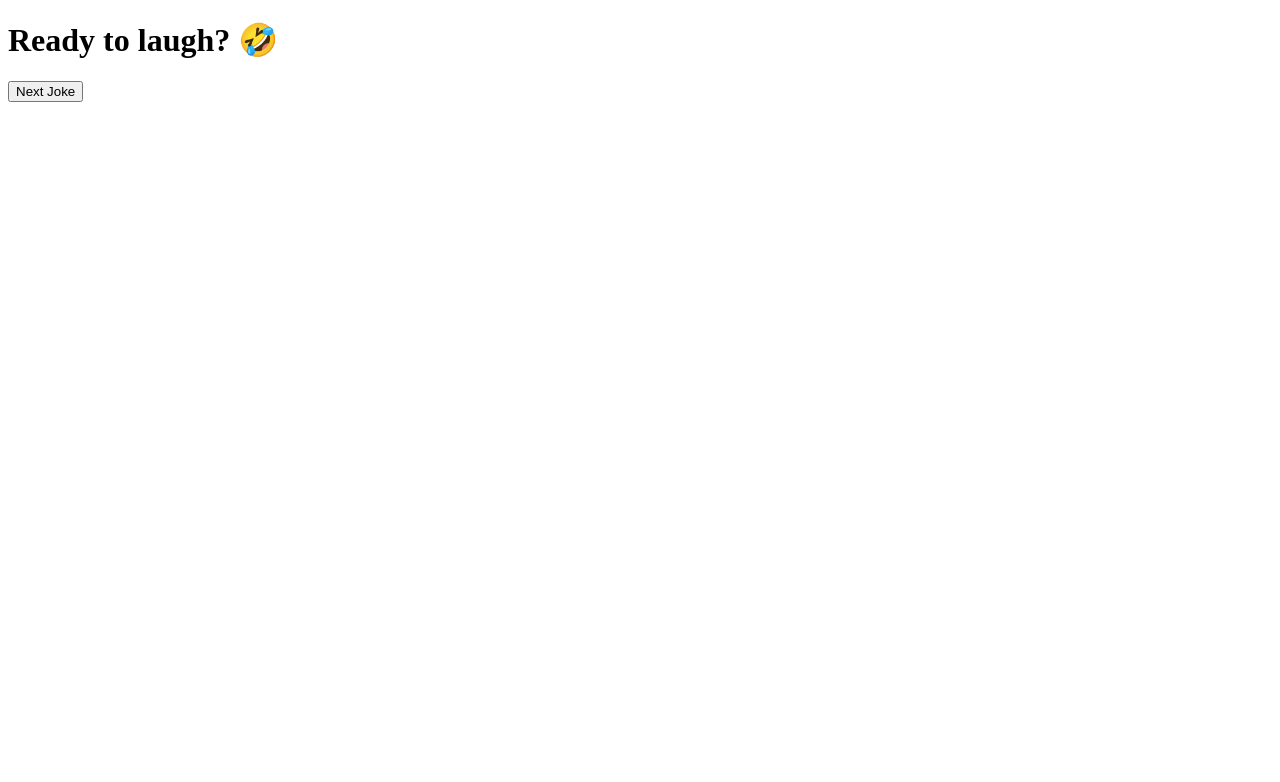
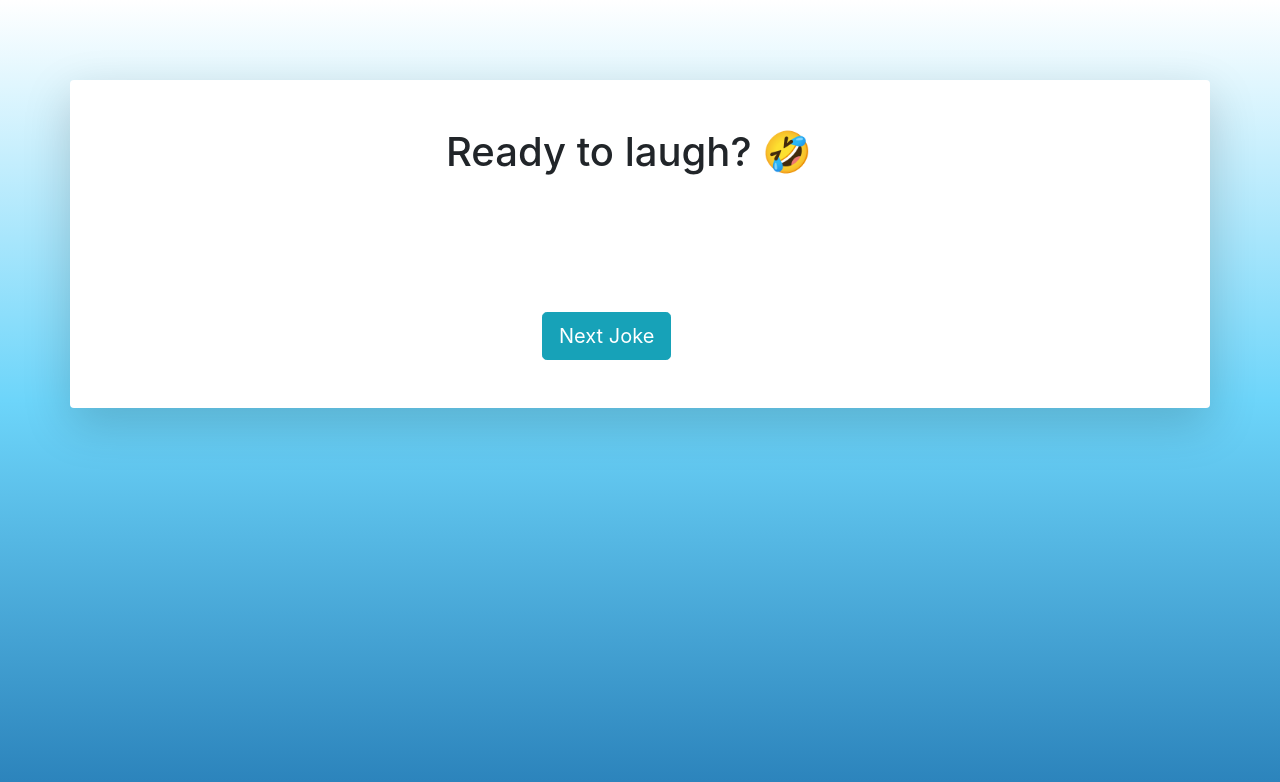
Before and after one commit to MinervaLong/sprint8_acudits, a React app: page / in a window 1280 px wide. Shown: the top 782 px of the page. Built offline with nearby package versions, Linux system fonts and the light colour scheme; the HTML template or start-up script is replaced by a standard one.

Commit message:
Exercise 2 - Level 2

```diff
--- a/package.json
+++ b/package.json
@@ -36,11 +36,13 @@
   },
   "dependencies": {
     "axios": "^0.21.1",
+    "bootstrap": "^4.6.0",
     "easy-ftp": "0.4.1",
     "react": "17.0.1",
+    "react-bootstrap": "^1.6.0",
     "react-dom": "17.0.1",
     "react-router": "5.2.0",
     "react-router-dom": "5.2.0",
-    "styled-components": "5.2.1"
+    "styled-components": "^5.2.1"
   }
 }
--- a/src/App.js
+++ b/src/App.js
@@ -1,7 +1,18 @@
  import React, {useState} from 'react'
  import Header from './components/Header'
  import Joke from './components/Joke'
- import Button from './components/Button'
+ import Btn from './components/Btn'
+ import Container from 'react-bootstrap/Container'
+ import Row from 'react-bootstrap/Row'
+ import Col from 'react-bootstrap/Col'
+ import styled from 'styled-components';
+
+ const Main = styled.main`
+    background: #2980B9;
+    background: linear-gradient(to bottom, #FFFFFF, #6DD5FA, #2980B9);
+    padding-top:5rem;
+    height: 100vh;
+ `
 
  const fetchUrlJokes = 'https://geek-jokes.sameerkumar.website/api'
 
@@ -17,11 +28,27 @@
     }
 
     return (
-        <div>
-            <Header />
-            <Joke joke={joke}/>
-            <Button click={nextJoke}/>
-        </div>
+        <Main>
+        <Container className='p-5 flex justify-content-center shadow-lg p-3 mb-5 bg-white rounded'>
+            <Row className="justify-content-md-center position-relative">
+                <Col xs lg='1' className='p-0'></Col>
+                <Col md='6' lg='4' className='p-0'>
+                    <Row>
+                        <Header />
+                    </Row>
+                    <Row>
+                        <Joke joke={joke}/>
+                    </Row>
+                    <Row>
+                        <Btn click={nextJoke}/>
+                    </Row>
+
+                </Col>
+                <Col xs lg='1' className='p-0'></Col>
+            </Row>
+
+        </Container>
+        </Main>
     );
 };
 
--- /dev/null
+++ b/src/components/Btn.js
@@ -0,0 +1,18 @@
+import Button from 'react-bootstrap/Button'
+import styled from 'styled-components';
+
+const PositionBtn = styled.div`
+    margin-top: 8rem;
+    padding: 0 3rem 0 3rem
+`
+
+const Btn = (props) => {
+    return(
+        <PositionBtn>
+            <Button variant='info' className='ml-5 btn-lg' onClick={props.click}>Next Joke</Button>
+        </PositionBtn>
+
+    )
+}
+
+export default Btn;
--- a/src/components/Button.js
+++ /dev/null
@@ -1,8 +0,0 @@
-
-const Button = (props) => {
-    return(
-        <button onClick={props.click}>Next Joke</button>
-    )
-}
-
-export default Button;
--- a/src/components/Header.js
+++ b/src/components/Header.js
@@ -1,8 +1,14 @@
+import styled from 'styled-components';
 
+const Heading = styled.h1`
+    @media (max-width: 800px){
+        font-size:28pt;
+    }
+`
 
 const Header = () => {
     return(
-        <h1>Ready to laugh? &#x1F923;</h1>
+        <Heading >Ready to laugh? &#x1F923;</Heading>
     )
 
 }
--- a/src/components/Joke.js
+++ b/src/components/Joke.js
@@ -1,7 +1,7 @@
 
 const Joke = (props) => {
     return(
-        <p>{props.joke}</p>
+        <p className="my-4 mr-auto position-absolute font-weight-bold font-italic">{props.joke}</p>
     )
 }
 
--- a/src/index.html
+++ b/src/index.html
@@ -3,9 +3,17 @@
   <head>
     <meta charset="utf-8">
     <meta name="viewport" content="width=device-width, initial-scale=1">
-    <title>React App</title>
+    <link
+    rel="stylesheet"
+    href="https://cdn.jsdelivr.net/npm/bootstrap@4.6.0/dist/css/bootstrap.min.css"
+    integrity="sha384-B0vP5xmATw1+K9KRQjQERJvTumQW0nPEzvF6L/Z6nronJ3oUOFUFpCjEUQouq2+l"
+    crossorigin="anonymous"
+  />
+    <title> Jokes React App</title>
   </head>
   <body>
     <div id="root"></div>
+
+
   </body>
 </html>
```
Also changed, not shown: 1 other file (tests, documents, lock files or other folders).
